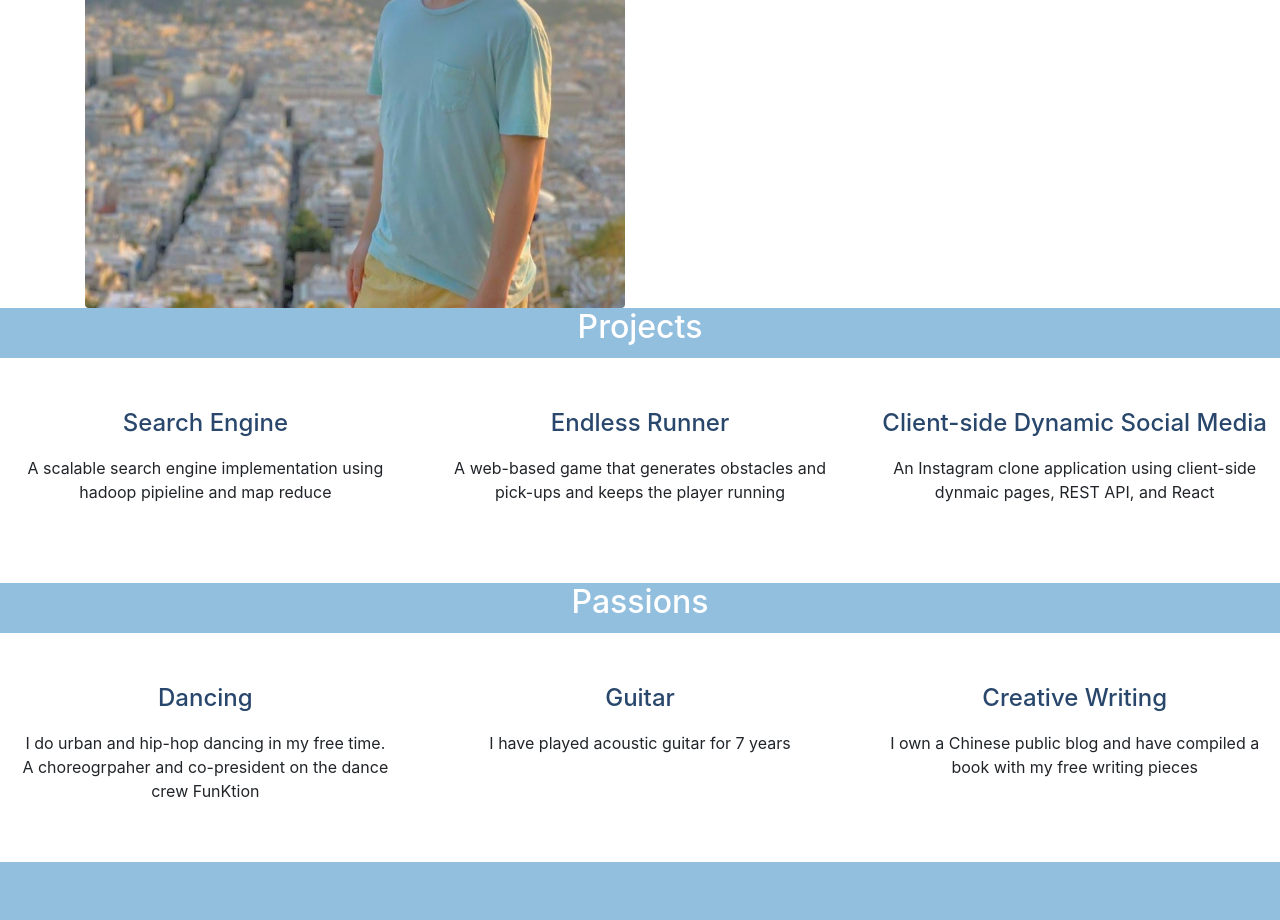
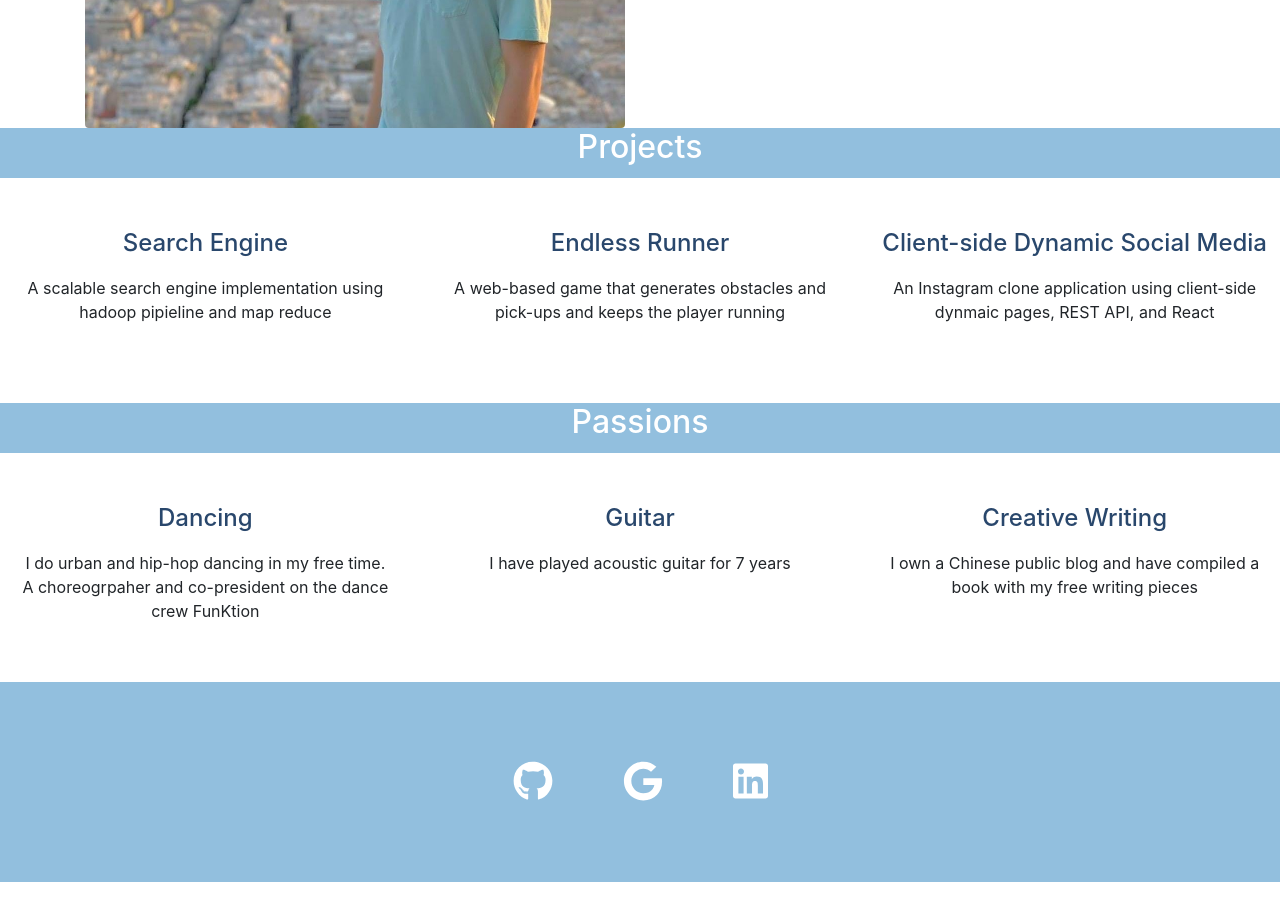
Before and after one commit to kevinpjk/website, a React (Create React App) app: page /#/ in a window 1280 px wide. Shown: the part 900-1820 px from the top of the page. After the commit the page ends 1782 px from the top, so only its background shows below. Built offline with nearby package versions, Linux system fonts and the light colour scheme.

Commit message:
profile pic

```diff
--- a/src/Home.js
+++ b/src/Home.js
@@ -22,6 +22,11 @@ const Styles = styled.div `
         color: white;
     }
 
+    .blueContent {
+        background-color: #92bfde;
+        color: white;
+    }
+
     .subtitle {
         color: #29476c;
         place-items: center;
@@ -40,7 +45,7 @@ export const Home = () => {
             <Container>
                 <Row>
                     <Col>
-                        <Image src={profile} alt="Profile" rounded style={{width:540, height:720}}/>
+                        <Image src={profile} alt="Profile" rounded style={{width:540, height:540}}/>
                     </Col>
                     <Col>
                         <div className="mainText">
@@ -53,6 +58,7 @@ export const Home = () => {
 
             </Container>
 
+            <div>
                 <h2 className="title">Projects</h2>
                 <div className="projects">
                     <Row>
@@ -75,6 +81,7 @@ export const Home = () => {
                             </Container>
                         </Col>
                     </Row>
+                </div>
             </div>
             <div className="spacing"></div>
 
```
Also changed, not shown: src/assets/profile.jpeg. Lines whose indentation alone changed are shown as unchanged.
